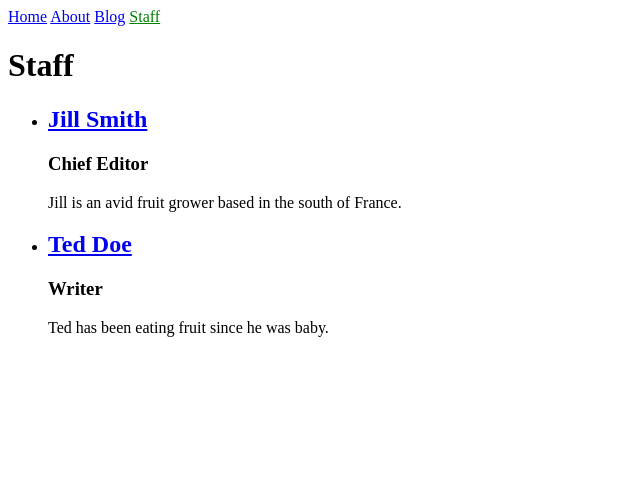
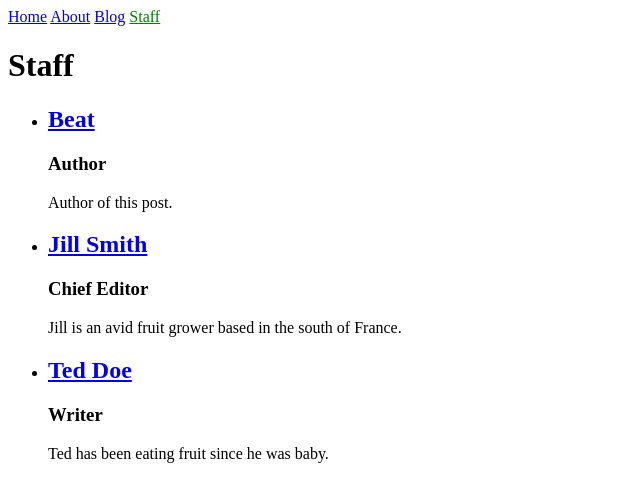
Before and after one commit to Bitsectriz/practica-jekyll, a Jekyll site: the page built from staff.html, in a window 1280 px wide. Shown: the top 502 px of the page, without its empty margins (0-640 px from the left). Built offline with Jekyll 4.4.1, drawn with Linux system fonts in a browser that asks for light colours.

Commit message:
Corregido nombre autor

```diff
--- /dev/null
+++ b/_authors/beat.md
@@ -0,0 +1,7 @@
+---
+short_name: Beat
+name: Beat
+position: Author
+---
+
+Author of this post.
```
Also changed, not shown: _posts/2026-10-23-mi-entrada.md (+1 -1 lines).
